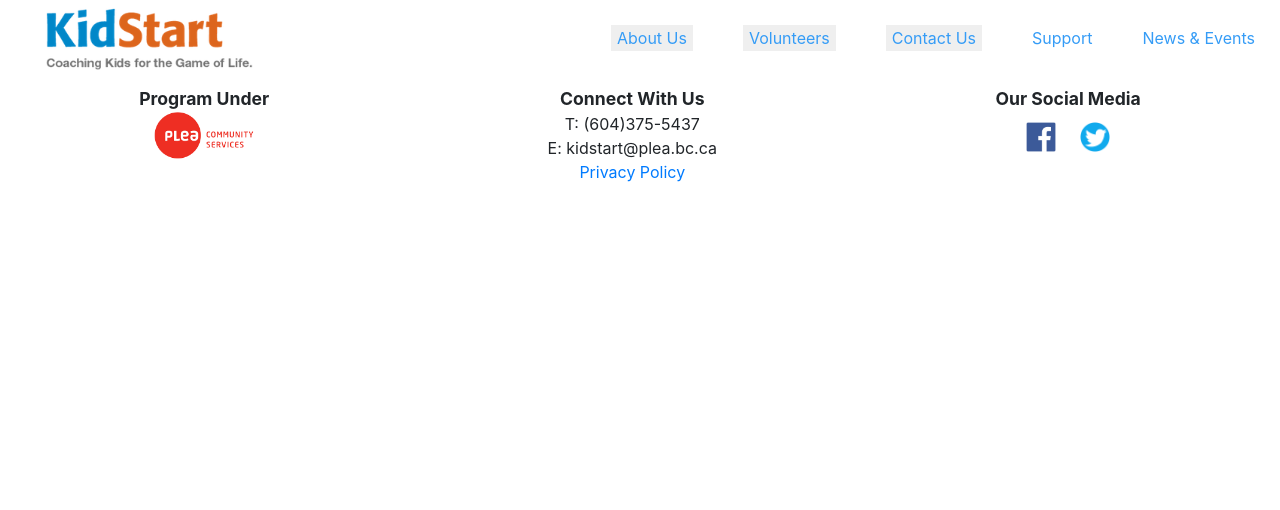
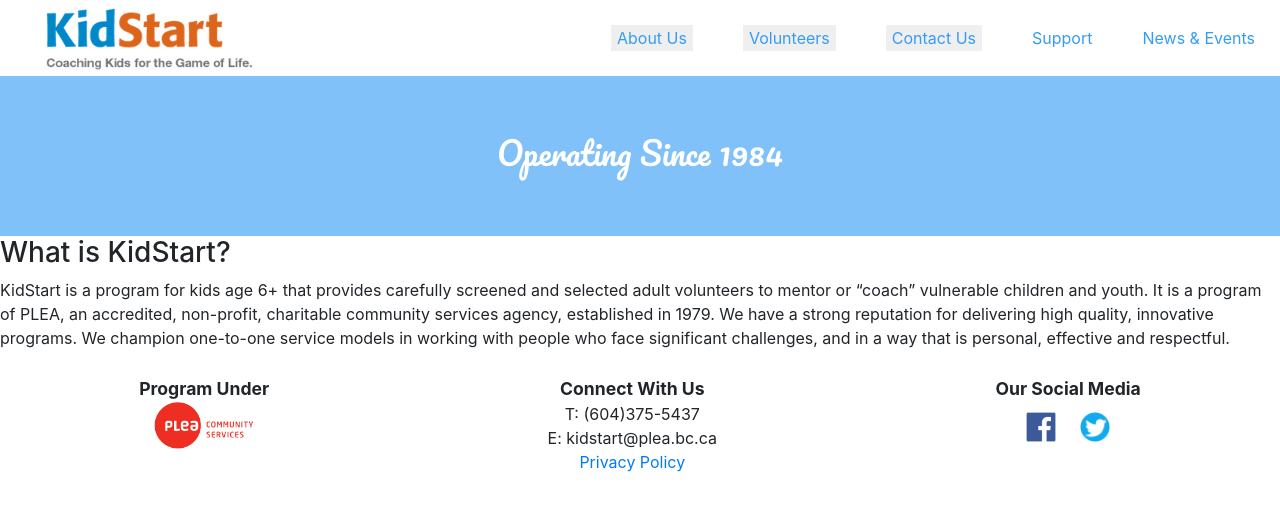
Before and after one commit to ckanelin/Kid-Start, a plain HTML site: page pages/what-is-kidstart.html in a window 1280 px wide. Drawn offline with nearby package versions, Linux system fonts and the light colour scheme.

Commit message:
Add Cover: operating since 1984

```diff
--- a/css/what-is-kidstart.css
+++ b/css/what-is-kidstart.css
@@ -67,6 +67,17 @@ nav{
 /* Change the background color of the dropdown button when the dropdown content is shown */
 .dropdown:hover .dropbtn, .nav-item > a:hover{color: #A7D5FD;}
 
+.cover{
+  display: flex;
+  justify-content: center;
+  align-items: center;
+  color: #fff;
+  font-family: "Pacifico", "Times New Roman";
+  height: 20vh;
+  background-color: rgba(4,132,243,0.5);
+}
+
+
 #plea-logo{width: 100px;}
 
 .footer{
--- a/pages/what-is-kidstart.html
+++ b/pages/what-is-kidstart.html
@@ -4,6 +4,9 @@
 	<title>About Us</title>
 	<link rel="stylesheet" href="https://stackpath.bootstrapcdn.com/bootstrap/4.3.1/css/bootstrap.min.css" integrity="sha384-ggOyR0iXCbMQv3Xipma34MD+dH/1fQ784/j6cY/iJTQUOhcWr7x9JvoRxT2MZw1T" crossorigin="anonymous">
 	<link rel="stylesheet" type="text/css" href="../css/what-is-kidstart.css">
+	<style>
+		@import url("https://fonts.googleapis.com/css?family=Pacifico")
+	</style>
 </head>
 <body>
 	<!-- Begin Nav Bar -->
@@ -48,8 +51,16 @@
 	</nav>
 	<!-- End Nav Bar -->
 
+	<div class="cover">
+		<h2>Operating Since 1984</h2>
+	</div>
 
+	<div>
+		<h3>What is KidStart?</h3>
+		<p>KidStart is a program for kids age 6+ that provides carefully screened and selected adult volunteers to mentor or “coach” vulnerable children and youth. It is a program of PLEA, an accredited, non-profit, charitable community services agency, established in 1979. We have a strong reputation for delivering high quality, innovative programs. We champion one-to-one service models in working with people who face significant challenges, and in a way that is personal, effective and respectful.</p>
+	</div>
 
+	<!-- Being Footer -->
 	<footer class="footer">
 		<div class="footer-container">
 			<ul class="footer-item">
@@ -79,6 +90,7 @@
 			</ul>
 		</div>
 	</footer>
+	<!-- End Footer -->
 
 	<script src="https://code.jquery.com/jquery-3.3.1.slim.min.js" integrity="sha384-q8i/X+965DzO0rT7abK41JStQIAqVgRVzpbzo5smXKp4YfRvH+8abtTE1Pi6jizo" crossorigin="anonymous"></script>
 	<script src="https://cdnjs.cloudflare.com/ajax/libs/popper.js/1.14.7/umd/popper.min.js" integrity="sha384-UO2eT0CpHqdSJQ6hJty5KVphtPhzWj9WO1clHTMGa3JDZwrnQq4sF86dIHNDz0W1" crossorigin="anonymous"></script>
```
